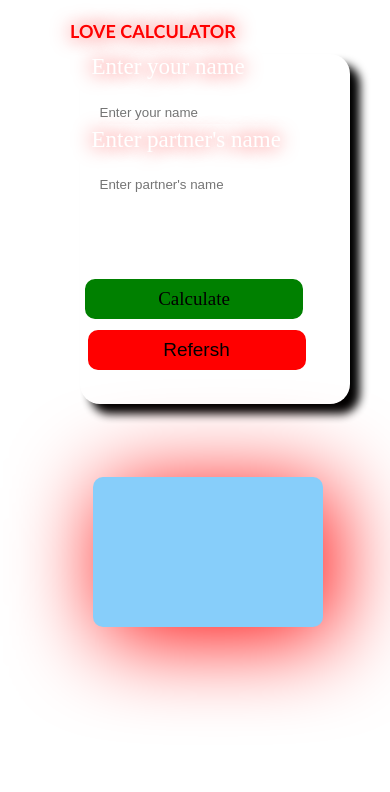
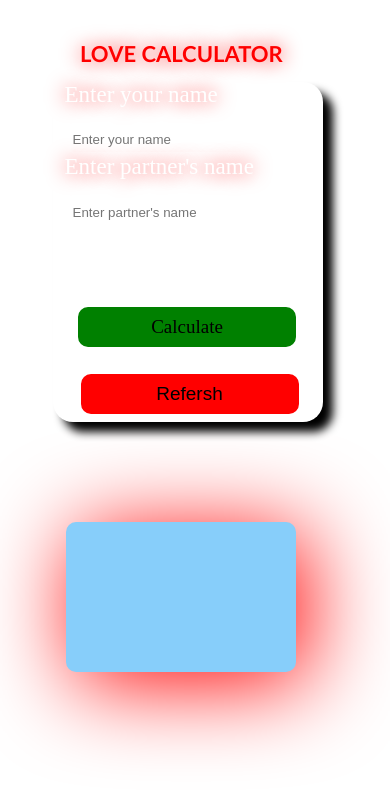
Before and after one commit to iftkhar7500/love-calculator, a plain HTML site: page index.html in a window 390 px wide. Drawn offline with Linux system fonts and the light colour scheme.

Commit message:
Add files via upload

```diff
--- a/love.css
+++ b/love.css
@@ -178,8 +178,8 @@ img {
 #yournameoutput {
     position: relative;
     z-index: 1;
-    top: -39px;
-    left: -171px;
+    top: -45px;
+    left: -100px;
     margin-left: 500px;
     /* color: green; */
     /* border: 2px solid red; */
--- a/response.css
+++ b/response.css
@@ -14,22 +14,22 @@
     }
 
     .main {
-        margin-left: 60px;
-        margin-top: 150px;
+        margin-left: 30px;
+        margin-top: 170px;
     }
 
 
     .main h1 {
-        font-size: 18px;
-        margin-left: 130px;
+        font-size: 22px;
+        margin-left: 170px;
         margin-top: -130px;
     }
 
     .con {
         width: 60%;
-        left: 200px;
+        left: 173px;
         margin-top: 10px;
-        height: 350px;
+        height: 340px;
     }
 
     .con input {
@@ -52,7 +52,10 @@
 
     .hart {
         flex-direction: row;
+        /* position: relative; */
         /* Changes back to a horizontal layout */
+        /* z-index: -999; */
+        /* margin-left: 190px; */
         justify-content: space-between;
     }
 
@@ -68,7 +71,7 @@
     #yournameoutput {
         position: relative;
         z-index: 1;
-        top: 260px;
+        top: 300px;
         left: -90px;
         margin-left: 140px;
         /* width: 10px; */
@@ -79,7 +82,7 @@
     #loversoutput {
         position: absolute;
         left: 30px;
-        top: 30px;
+        top: 50px;
         font-size: 30px;
     }
 
@@ -89,4 +92,15 @@
         top: 100px;
         font-size: 30px;
     }
+    .btn{
+        margin-left: 25px;
+        /* margin-top: 5px; */
+    }
+    .re{
+        margin-left: 25px;
+        margin-top: 25px;
+    }
+    .text1 p{
+        margin-left: 10px;
+    }
 }
```
